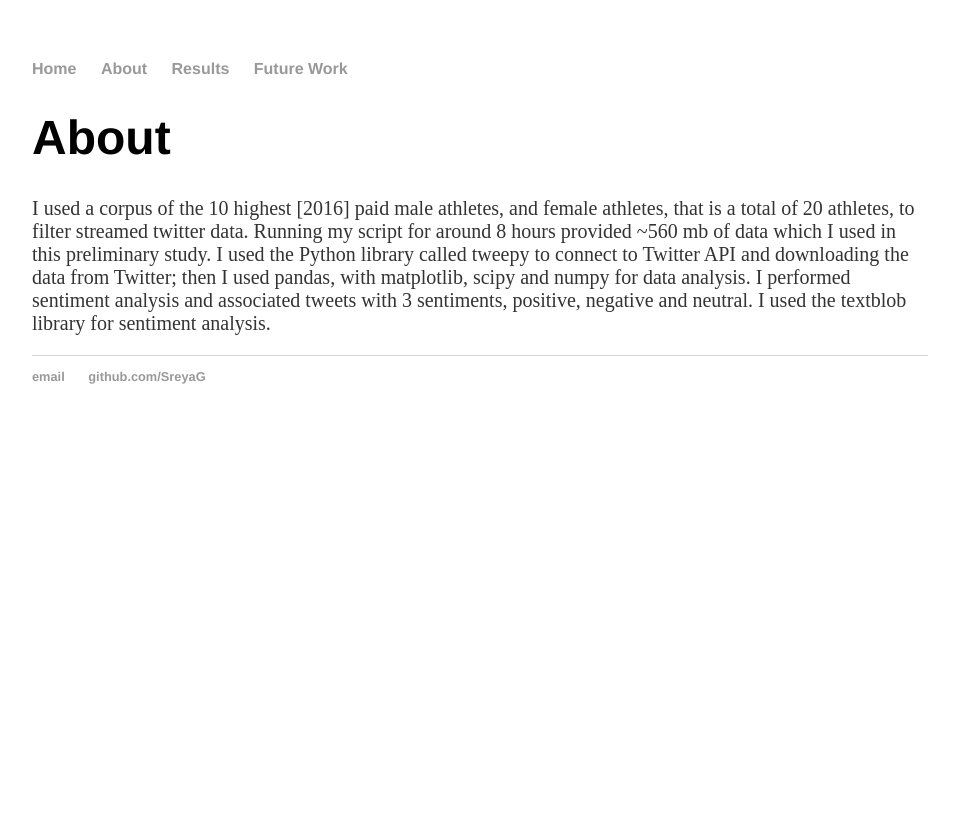
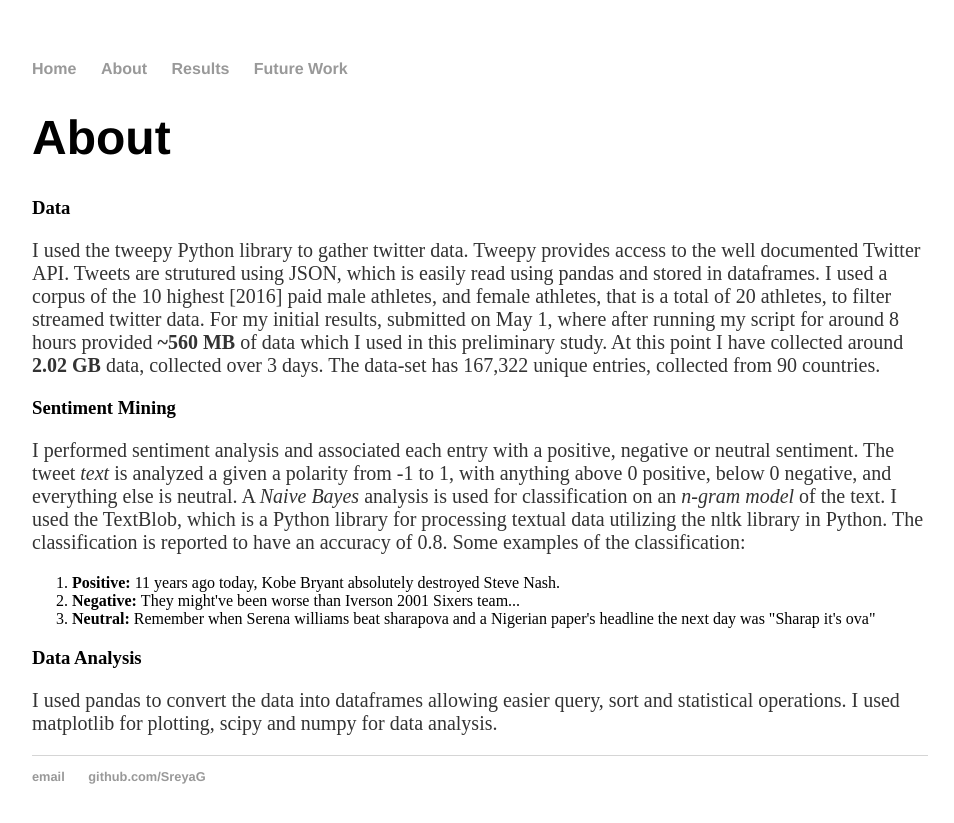
Before and after one commit to SreyaG/SportTweet, a Jekyll site: the page built from about/index.html, in a window 1280 px wide. Shown: the top 823 px of the page, without its empty margins (160-1114 px from the left). Built offline with Jekyll 4.4.1, drawn with Linux system fonts in a browser that asks for light colours.

Commit message:
Update index.html

```diff
--- a/about/index.html
+++ b/about/index.html
@@ -1,13 +1,26 @@
 ---
 layout: post
-title: Twitter about
+title: About
 ---
 <div class="blurb">
 	<h1>About</h1>
-	<p>I used a corpus of the 10 highest [2016] paid male athletes, and female athletes, that is a total of 20 athletes, to filter streamed twitter data.
-		Running my script for around 8 hours provided ~560 mb of data which I used in this preliminary study.
-		I used the Python library called tweepy to connect to Twitter API and downloading the data from Twitter;
-		then I used pandas, with matplotlib, scipy and numpy for data analysis. I performed sentiment analysis
-		and associated tweets with 3 sentiments, positive, negative and neutral.
-		I used the textblob library for sentiment analysis.</p>
+	<h3> Data </h3>
+	<p> I used the tweepy Python library to gather twitter data. Tweepy provides access to the well documented Twitter API. Tweets are strutured using JSON, which is easily read using pandas and stored in dataframes.
+	    I used a corpus of the 10 highest [2016] paid male athletes, and female athletes, that is a total of 20 athletes, to filter streamed twitter data. For my initial results, submitted on May 1, where after
+		running my script for around 8 hours provided <b>~560 MB </b> of data which I used in this preliminary study. At this point I have collected around <b>2.02 GB </b>data, collected over 3 days.
+		The data-set has 167,322 unique entries, collected from 90 countries. <br></p>
+
+	<h3> Sentiment Mining </h3>
+	<p>I performed sentiment analysis and associated each entry with a positive, negative or neutral sentiment. The tweet <i>text</i> is analyzed a given a polarity from -1 to 1,
+	   with anything above 0 positive, below 0 negative, and everything else is neutral. A <i> Naive Bayes </i> analysis is used for classification on an <i>n-gram model</i> of the text.
+	   I used the TextBlob, which  is a Python library for processing textual data utilizing the nltk library in Python. The classification is reported to have an accuracy of 0.8. Some examples of the classification:  <br> </p>
+	   <ol>
+		<li> <b>Positive: </b> 11 years ago today, Kobe Bryant absolutely destroyed Steve Nash. </li>
+		<li> <b>Negative: </b> They might've been worse than Iverson 2001 Sixers team...</li>
+		<li> <b>Neutral: </b> Remember when Serena williams beat sharapova and a Nigerian paper's headline the next day was "Sharap it's ova"</li>
+		</ol>
+
+
+	<h3> Data Analysis </h3>
+     <p>I used pandas to convert the data into dataframes allowing easier query, sort and statistical operations. I used matplotlib for plotting, scipy and numpy for data analysis. </p>
 </div><!-- /.blurb -->
```
